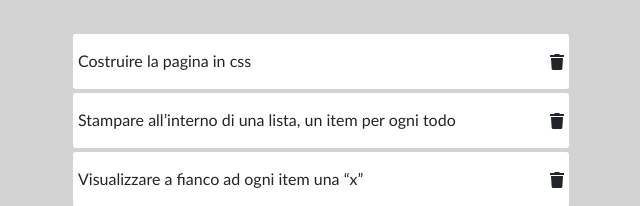
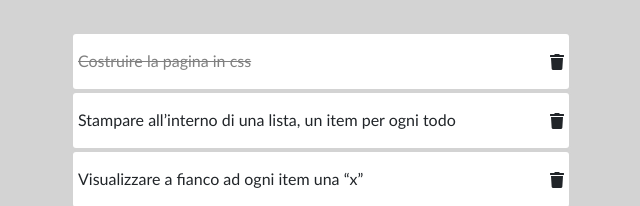
Before and after one commit to FedericoCaf/vue-todolist, a plain HTML site: page Milestone1/index.html in a window 1280 px wide. Shown: the part 157-363 px from the top of the page, 319-959 px from the left. Drawn offline with nearby package versions, Linux system fonts and the light colour scheme.

Commit message:
mileston1-ok

```diff
--- a/Milestone1/css/style.css
+++ b/Milestone1/css/style.css
@@ -25,4 +25,10 @@ body{
 .container-list p{
   margin-top: 15px;
   padding-left: 5px;
+
 }
+
+.sbarrato{
+  text-decoration: line-through;
+  color: gray;
+}
--- a/Milestone1/index.html
+++ b/Milestone1/index.html
@@ -22,7 +22,7 @@
 
        <div class="container-list d-flex justify-content-between align-items-center"
            v-for="(item, index) in toDoElements">
-          <p> {{item.text}} </p>
+          <p :class="{sbarrato: item.done}" > {{item.text}} </p>
           <i class="fas fa-trash"></i>
        </div>
 
--- a/Milestone1/js/script.js
+++ b/Milestone1/js/script.js
@@ -7,7 +7,7 @@ const app = new Vue({
 
     {
       text: 'Costruire la pagina in css',
-      done: false
+      done: true
     },
     {
       text: 'Stampare all’interno di una lista, un item per ogni todo',
```
